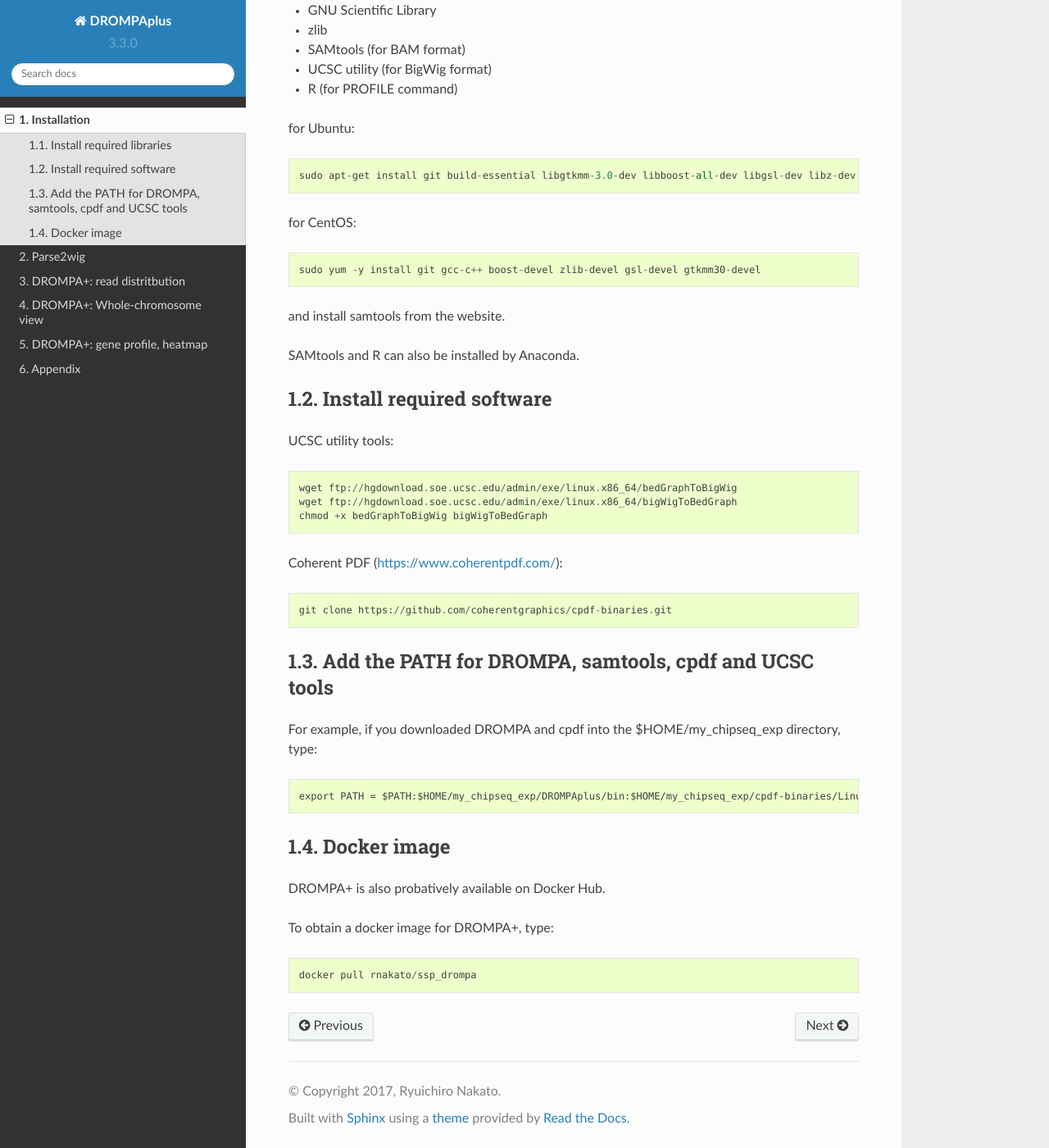
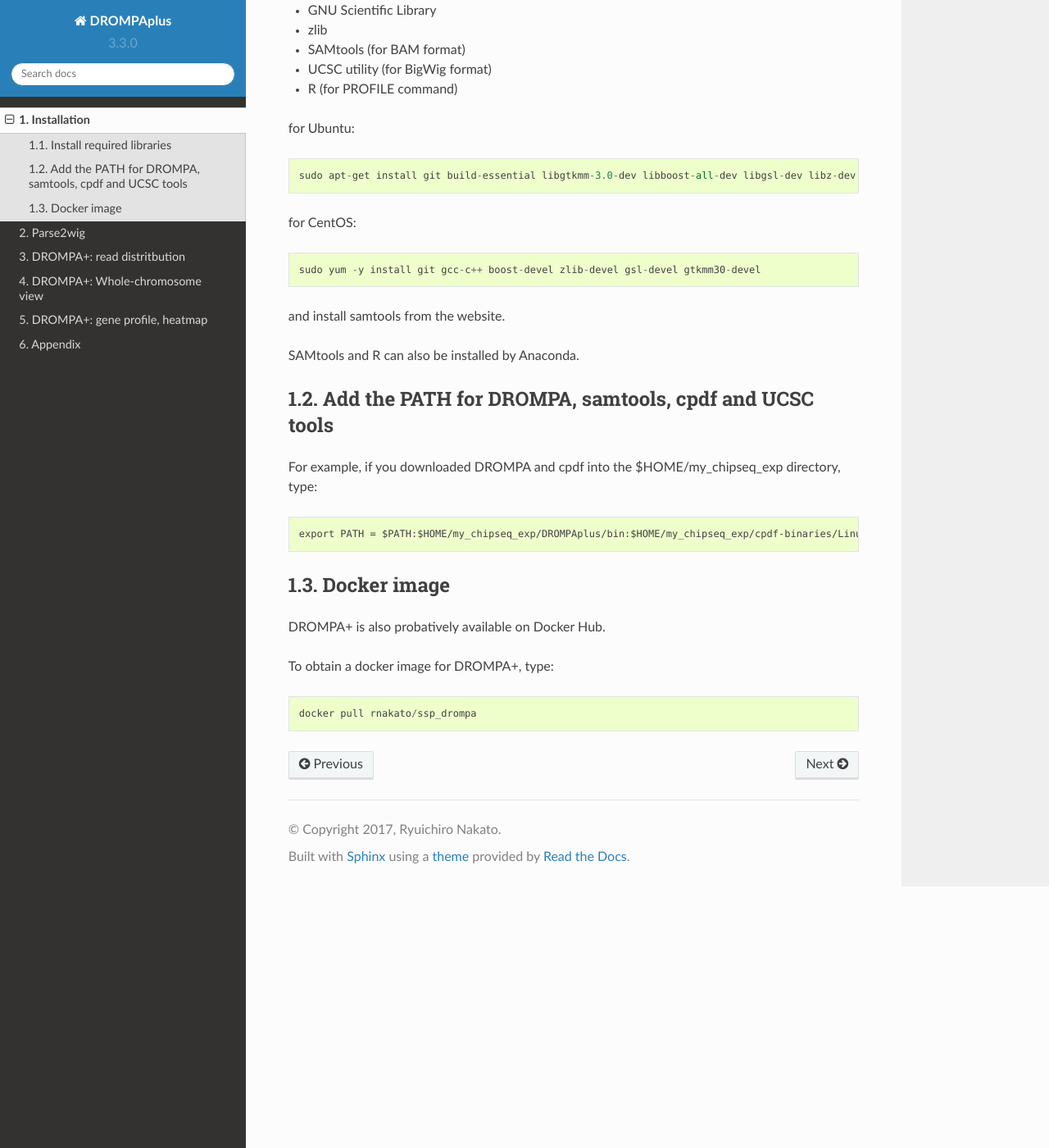
Before and after one commit to rnakato/DROMPAplus, a Sphinx documentation site: the page built from docs/content/01.install.rst, in a window 1280 px wide and 1400 px high, scrolled down 335 px. Shown: the whole window at 82% size. Built offline with Sphinx 7.4.7 and the Read the Docs theme 2.0.0, drawn with Linux system fonts in a browser that asks for light colours.

Commit message:
add cpdf as submodule

```diff
--- a/docs/content/01.install.rst
+++ b/docs/content/01.install.rst
@@ -26,19 +26,6 @@
 
 SAMtools and R can also be installed by Anaconda.
 
-Install required software
--------------------------------
-
-UCSC utility tools::
-
-  wget ftp://hgdownload.soe.ucsc.edu/admin/exe/linux.x86_64/bedGraphToBigWig
-  wget ftp://hgdownload.soe.ucsc.edu/admin/exe/linux.x86_64/bigWigToBedGraph
-  chmod +x bedGraphToBigWig bigWigToBedGraph
-
-Coherent PDF (https://www.coherentpdf.com/)::
-
-  git clone https://github.com/coherentgraphics/cpdf-binaries.git
-
 Add the PATH for DROMPA, samtools, cpdf and UCSC tools
 ------------------------------------------------------------
 
```
Also changed, not shown: .gitmodules.
